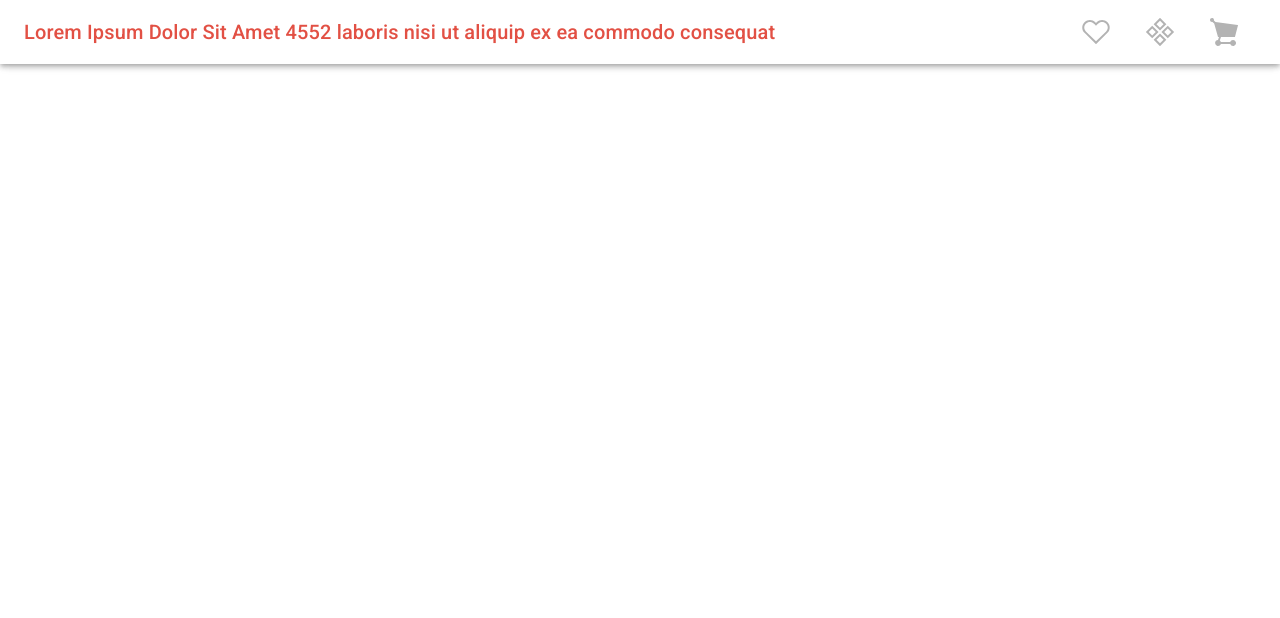
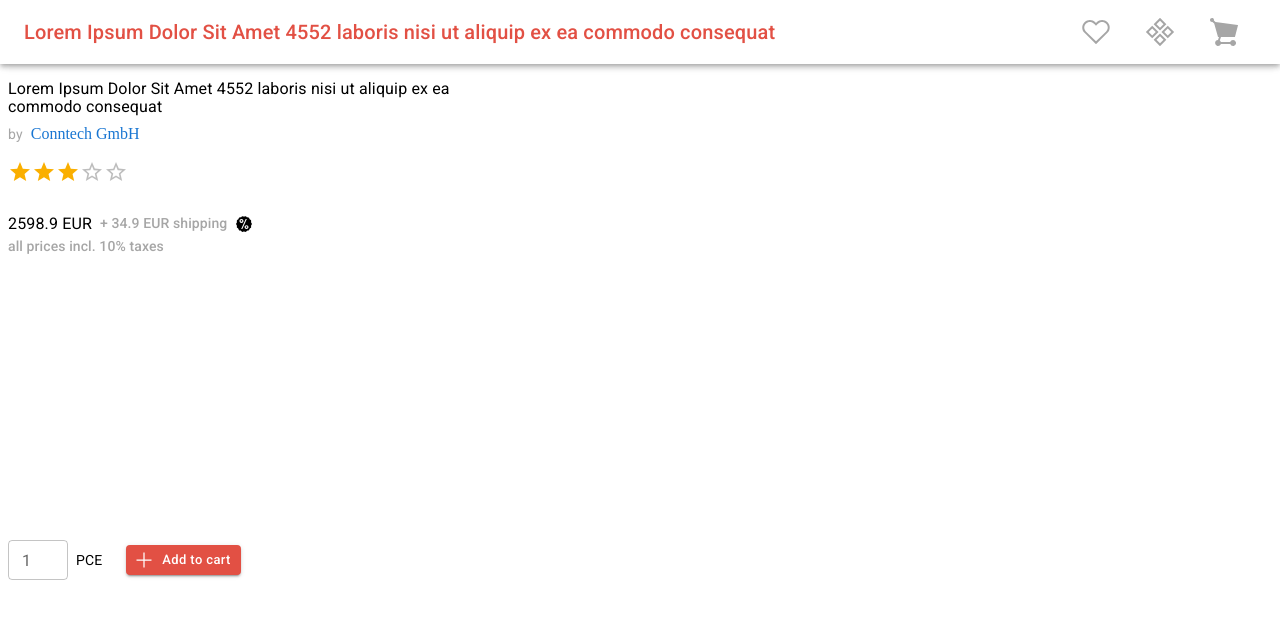
Before and after one commit to nikoladjekic/nikola-jaggaer-assessment, a React app: page / in a window 1280 px wide. Shown: the top 618 px of the page. Built offline with nearby package versions, Linux system fonts and the light colour scheme.

Commit message:
add product and product overview components

```diff
--- /dev/null
+++ b/components/product/product.js
@@ -0,0 +1,21 @@
+import React from "react";
+import Box from "@mui/material/Box";
+import ProductOverview from "./top-section/product-overview";
+
+const Product = ({ product }) => (
+	<Box mt={10}>
+		<ProductOverview
+			title={product.title}
+			supplierLink={product.supplier_link}
+			supplierName={product.supplier_name}
+			starsRating={product.stars}
+			price={product.price}
+			currency={product.currency}
+			transportCosts={product.transport_costs}
+			vatPercent={product.vat_percent}
+			quantity={product.minimum_order_quantity}
+		/>
+	</Box>
+);
+
+export default Product;
--- /dev/null
+++ b/components/product/top-section/product-overview.js
@@ -0,0 +1,108 @@
+import React from "react";
+import Box from "@mui/material/Box";
+import Typography from "@mui/material/Typography";
+import Link from "@mui/material/Link";
+import Rating from "@mui/material/Rating";
+import TextField from "@mui/material/TextField";
+import Button from "@mui/material/Button";
+import { colors } from "../../../constants/colors";
+import { ReactComponent as DiscountIcon } from "../../../icons/discount.svg";
+import { ReactComponent as AddIcon } from "../../../icons/add.svg";
+
+const ProductOverview = ({
+	title,
+	supplierLink,
+	supplierName,
+	starsRating,
+	price,
+	currency,
+	transportCosts,
+	vatPercent,
+	quantity,
+}) => {
+	const renderTitle = () => (
+		<Typography
+			variant="subtitle1"
+			component="div"
+			sx={{ lineHeight: "18px" }}
+			mb={1}
+		>
+			{title}
+		</Typography>
+	);
+
+	const renderSupplier = () => (
+		<Box component="div">
+			<Typography variant="body2" component="span" color={colors.gray}>
+				by
+			</Typography>
+			<Link href={supplierLink} underline="none" pl={1}>
+				{supplierName}
+			</Link>
+		</Box>
+	);
+
+	const renderRating = () => (
+		<Box component="div" mt={2} mb={3}>
+			<Rating value={starsRating} readOnly />
+		</Box>
+	);
+
+	const renderPrice = () => (
+		<>
+			<Box display={"inline-flex"} alignItems={"center"}>
+				<Typography variant="body1" component="span" mr={1}>
+					{price} {currency}
+				</Typography>
+				<Typography
+					variant="subtitle2"
+					component="span"
+					color={colors.gray}
+					mr={1}
+				>
+					+ {transportCosts} {currency} shipping
+				</Typography>
+				<DiscountIcon width="18px" />
+			</Box>
+			<Typography variant="subtitle2" color={colors.gray}>
+				all prices incl. {vatPercent}% taxes
+			</Typography>
+		</>
+	);
+
+	const renderQuantity = () => (
+		<Box display={"inline-flex"} alignItems={"center"} sx={{ mt: "auto" }}>
+			<TextField
+				id="outlined-basic"
+				size="small"
+				label={quantity}
+				variant="outlined"
+				sx={{ width: "60px" }}
+			/>
+			<Typography variant="body2" component="span" ml={1} mr={3}>
+				PCE
+			</Typography>
+			<Button
+				variant="contained"
+				size="small"
+				color="error"
+				sx={{ background: colors.red, textTransform: "none" }}
+				startIcon={<AddIcon width="20px" fill="#fff" />}
+			>
+				Add to cart
+			</Button>
+		</Box>
+	);
+
+	return (
+		<Box width={450} height={500} display={"flex"} flexDirection={"column"}>
+			{renderTitle()}
+			{renderSupplier()}
+			{renderRating()}
+			{renderPrice()}
+			{renderQuantity()}
+		</Box>
+	);
+};
+
+export default ProductOverview;
--- a/constants/colors.js
+++ b/constants/colors.js
@@ -1,4 +1,4 @@
 export const colors = {
 	red: "#e25044",
-	gray: "#b3b3b3",
+	gray: "#a6a6a6",
 };
--- a/src/App.js
+++ b/src/App.js
@@ -1,13 +1,17 @@
 import React from "react";
 import Header from "../components/header/header";
 import productData from "../data/data.json";
+import Product from "../components/product/product";
 
-const App = () =>
-	productData && (
-		<>
-			<Header title={productData.article.title} />
-			<div>Hello, world!</div>
-		</>
+const App = () => {
+	return (
+		productData && (
+			<>
+				<Header title={productData.article.title} />
+				<Product product={productData.article} />
+			</>
+		)
 	);
+};
 
 export default App;
```
